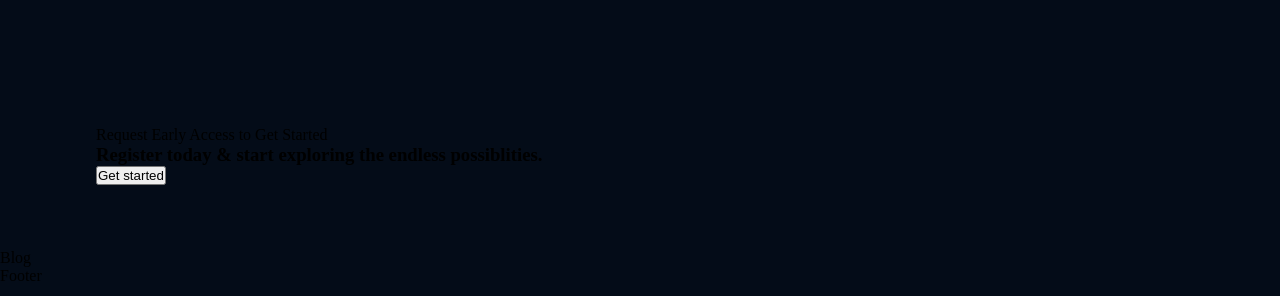
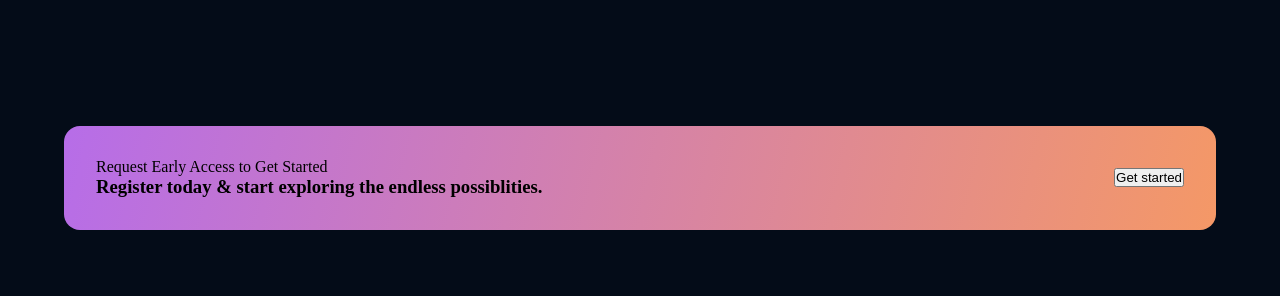
Before and after one commit to kelani34/GPT, a React (Vite) app: page / in a window 1280 px wide. Shown: the part 2868-3164 px from the top of the page. Built offline with nearby package versions, Linux system fonts and the light colour scheme.

Commit message:
fix: cta styling

```diff
--- a/src/components/cta/CTA.jsx
+++ b/src/components/cta/CTA.jsx
@@ -3,7 +3,7 @@ import "./cta.css";
 
 function CTA() {
   return (
-    <div className="gpt3__cta section__padding">
+    <div className="gpt3__cta ">
       <div className="gpt3__cta-content">
         <p>Request Early Access to Get Started</p>
         <h3>Register today & start exploring the endless possiblities.</h3>
--- a/src/components/cta/cta.css
+++ b/src/components/cta/cta.css
@@ -0,0 +1,11 @@
+.gpt3__cta {
+  display: flex;
+  justify-content: space-between;
+  align-items: center;
+  flex-direction: row;
+
+  padding: 2rem;
+  border-radius: 1rem;
+  background: var(--gradient-bar);
+  margin: 4rem;
+}
```
